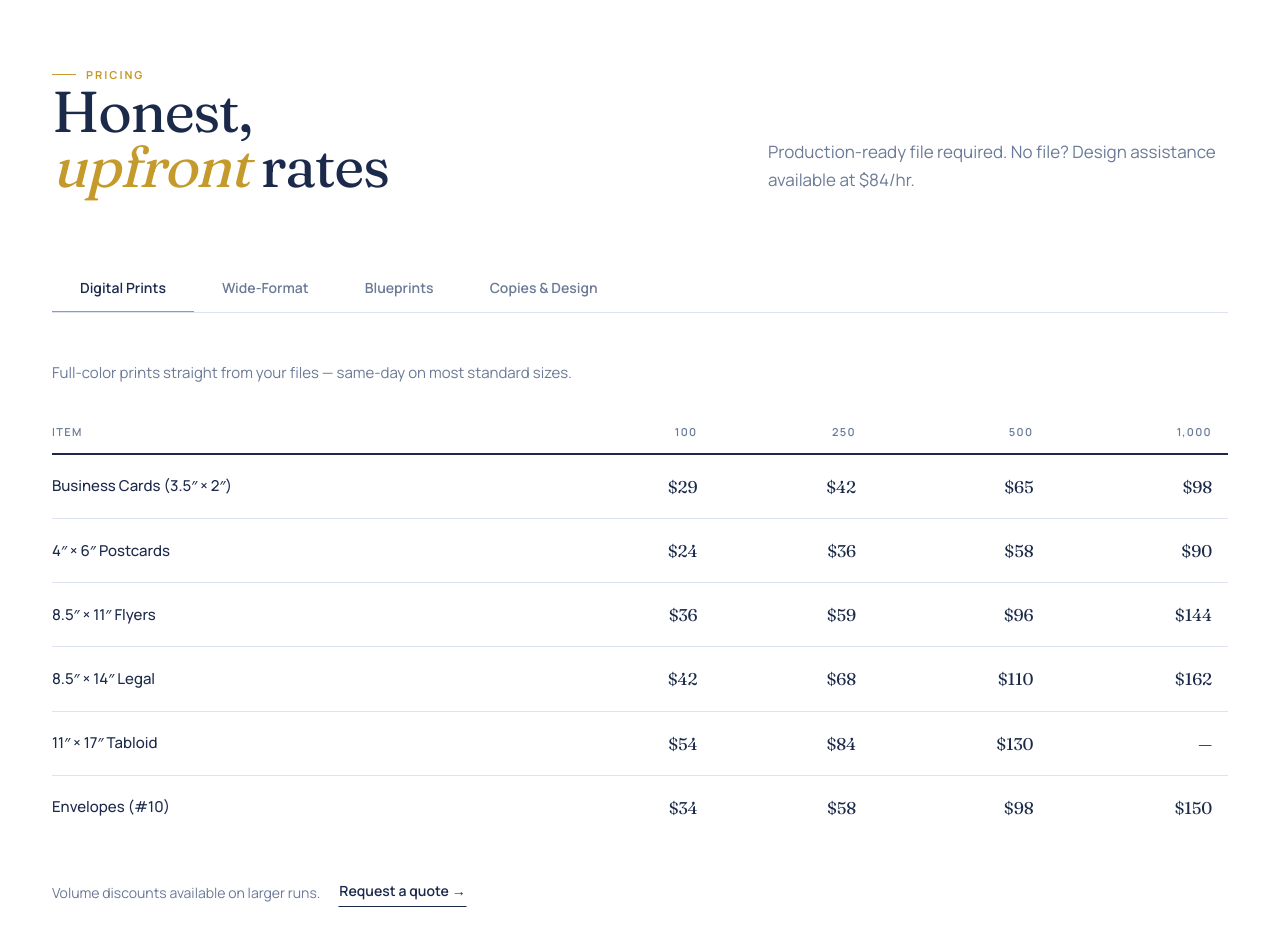
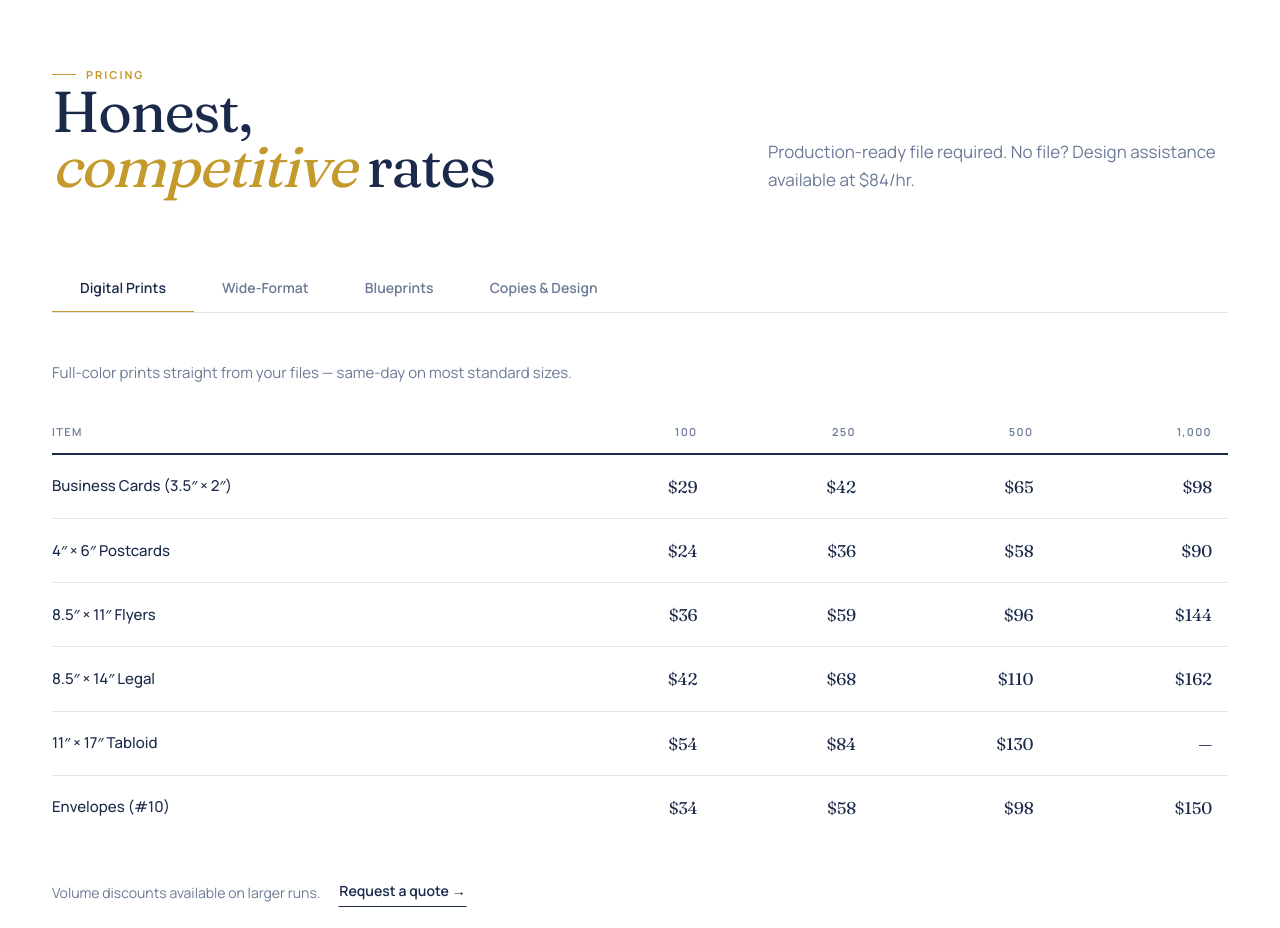
Before and after one commit to JRordan/sj-print, a React (Vite) app: page / in a window 1280 px wide. Shown: the part 3640-4568 px from the top of the page. Built offline with nearby package versions, Linux system fonts and the light colour scheme.

Commit message:
Pricing verbage update

```diff
--- a/src/components/Pricing.jsx
+++ b/src/components/Pricing.jsx
@@ -12,7 +12,7 @@ export default function Pricing() {
           <div>
             <span className="eyebrow">Pricing</span>
             <h2 className="display">
-              Honest,<br /><em>upfront</em> rates
+              Honest,<br /><em>competitive</em> rates
             </h2>
           </div>
           <p>{pricing.note}</p>
```
